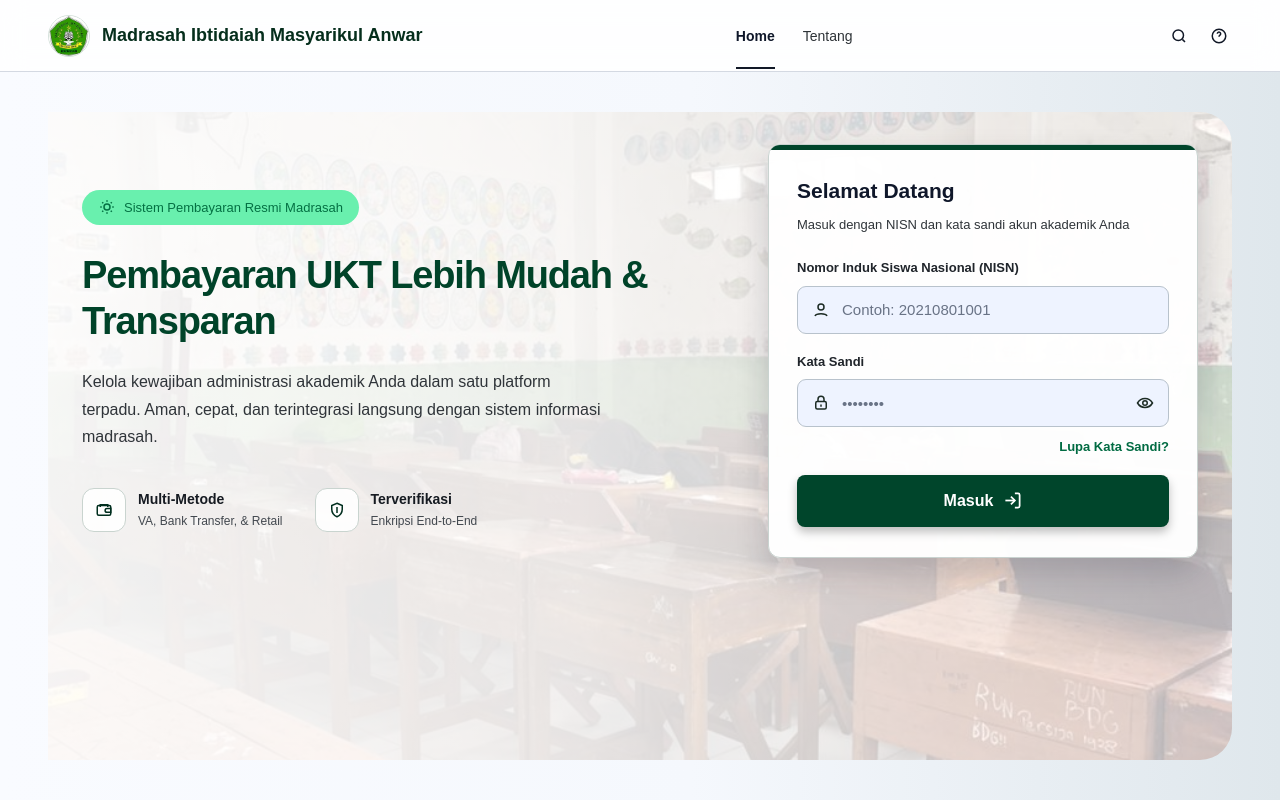
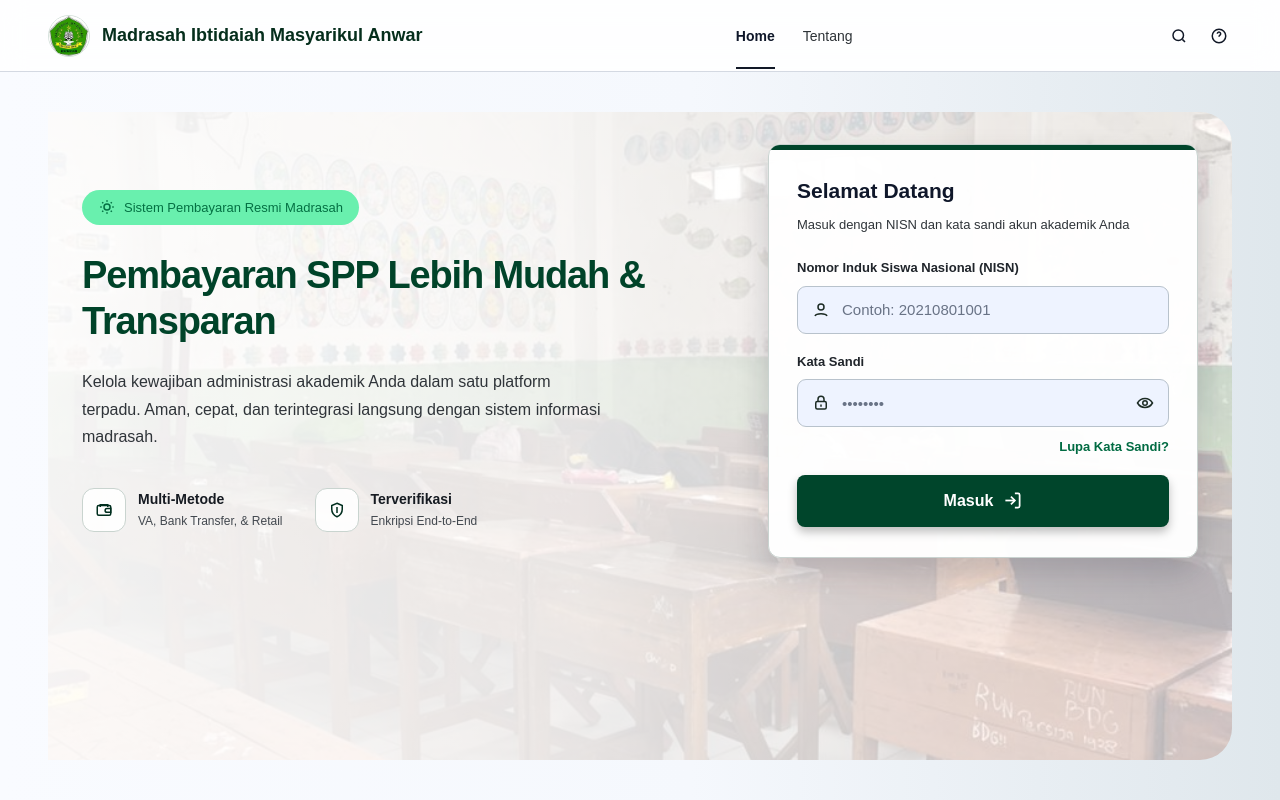
Before and after one commit to Jangs67/ZakiKp, a Next.js app: page /login in a window 1280 px wide. Shown: the top 800 px of the page. Built offline with nearby package versions, Linux system fonts and the light colour scheme.

Commit message:
pesan commit

```diff
--- a/app/login/page.tsx
+++ b/app/login/page.tsx
@@ -97,7 +97,7 @@ export default function LoginPage() {
               <span>Sistem Pembayaran Resmi Madrasah</span>
             </div>
 
-            <h1>Pembayaran UKT Lebih Mudah & Transparan</h1>
+            <h1>Pembayaran SPP Lebih Mudah & Transparan</h1>
 
             <p>
               Kelola kewajiban administrasi akademik Anda dalam satu platform
```
